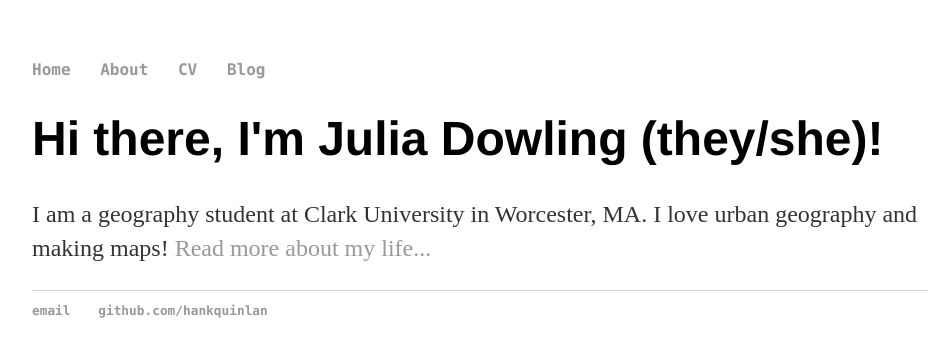
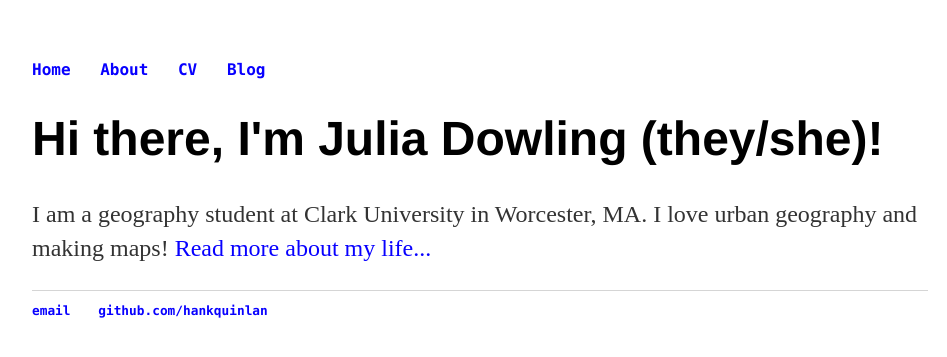
Before and after one commit to jm-dowl/old, a Jekyll site: the page index.html, which Jekyll copies as it is, in a window 1280 px wide. Shown: the top 357 px of the page, without its empty margins (160-1107 px from the left). Built offline with Jekyll 4.4.1, drawn with Linux system fonts in a browser that asks for light colours.

Commit message:
Update main.css
color and font chg

```diff
--- a/css/main.css
+++ b/css/main.css
@@ -14,7 +14,7 @@ nav ul li, footer ul li {
 }
 a {
     text-decoration: none;
-    color: #999;
+    color: #0800ff;
 }
 a:hover {
     text-decoration: underline;
```
